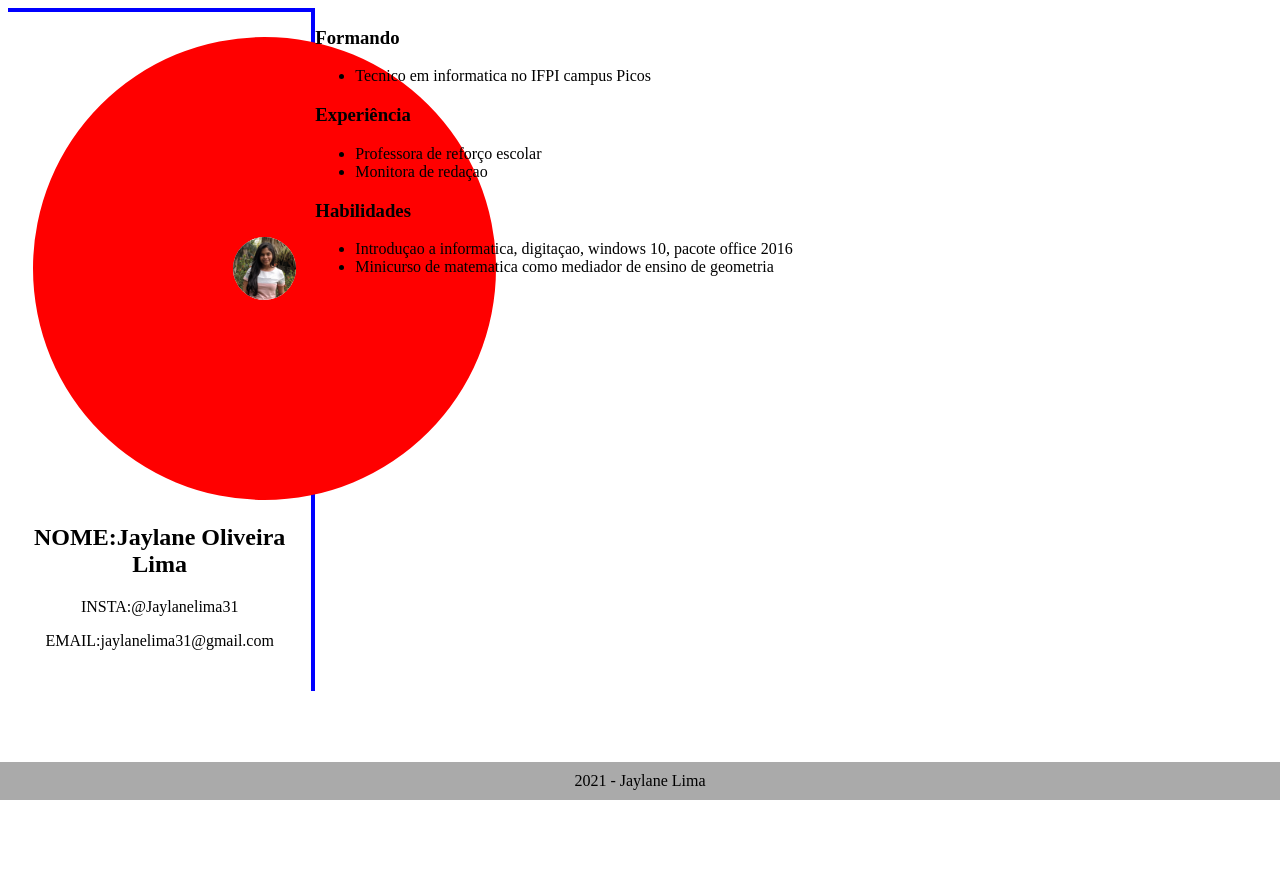
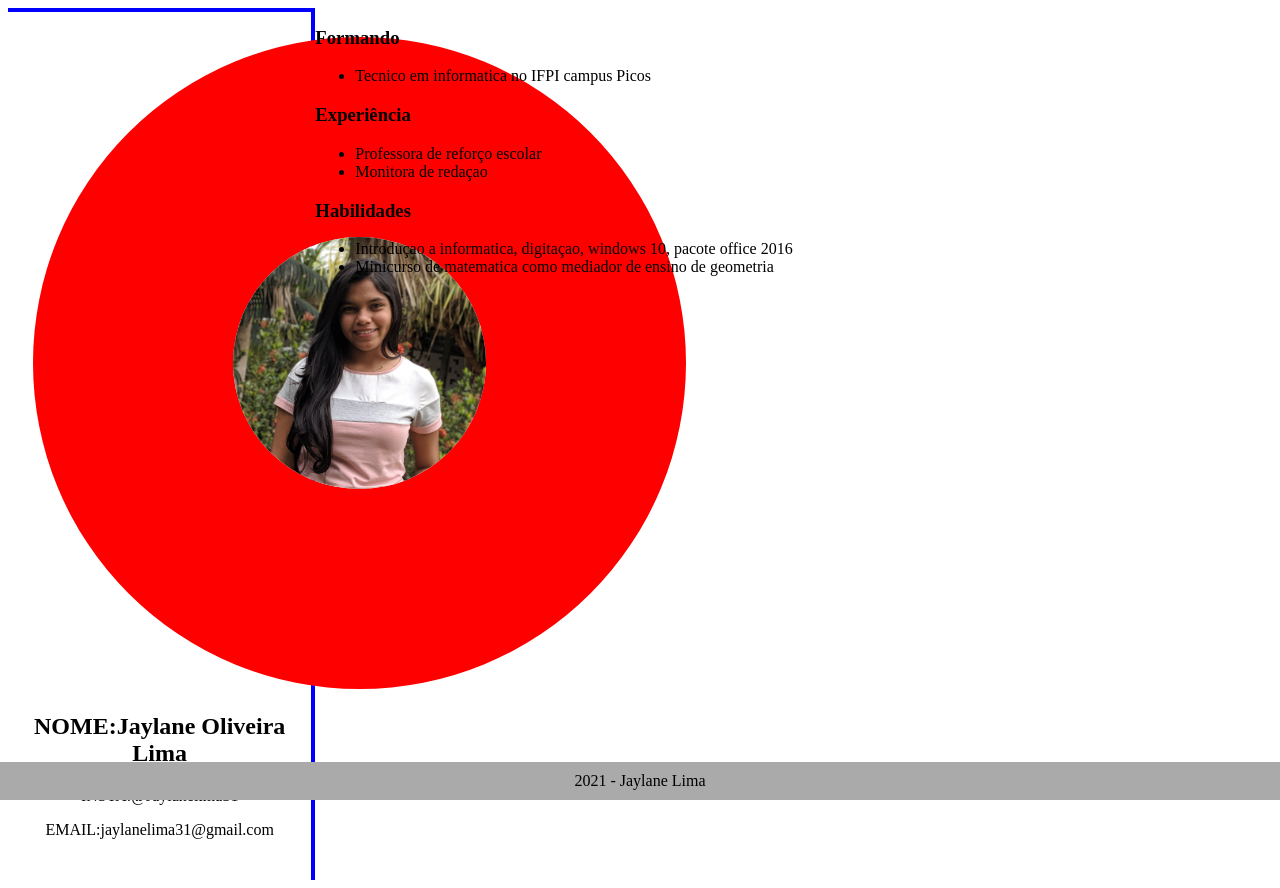
Before and after one commit to Jaylane-byte/Jaylane-byte.github.io, a plain HTML site: page index.html in a window 1280 px wide. Before the commit the page ends 800 px from the top, so only its background shows below. Drawn offline with Linux system fonts and the light colour scheme; files that its build step writes are made by us from their sources.

Commit message:
Update estilo.css

```diff
--- a/estilo.css
+++ b/estilo.css
@@ -21,7 +21,7 @@ main{
 }
 
 img {
-	max-width: 25%;
+	max-width: 100%;
 }
 
 footer{
```
